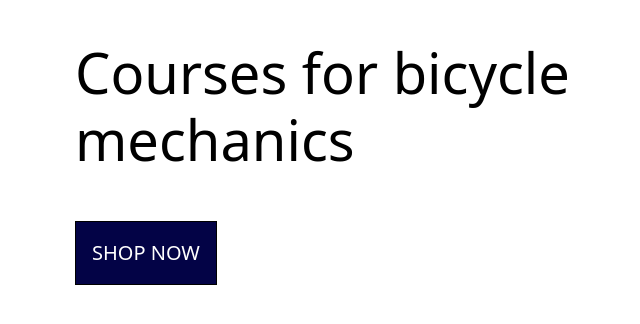
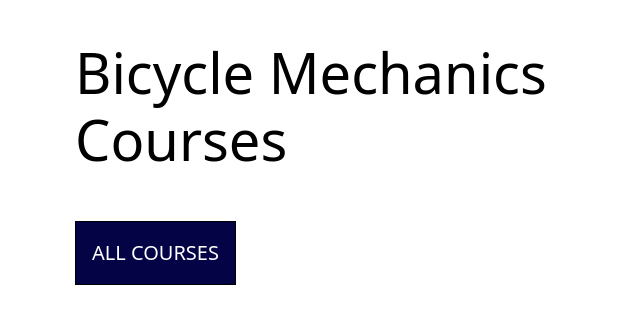
Before and after one commit to JulianaZani/codeinstituteproject5, a Django app: page / in a window 1280 px wide. Shown: the part 57-381 px from the top of the page, without its empty margins (7-647 px from the left). Run offline with Django 5.2, Linux system fonts and the light colour scheme.

Commit message:
Change 'Shop Now' button name to 'All Courses'

```diff
--- a/home/templates/home/index.html
+++ b/home/templates/home/index.html
@@ -5,12 +5,12 @@
   <div class="row min-vh-50 align-items-center">
     <div class="col-12 col-md-6">
       <h1 class="display-4 text-black">
-        Courses for bicycle mechanics
+        Bicycle Mechanics Courses
       </h1>
 
       <div class="my-5">
-        <a href="#" class="shop-now-button btn btn-lg rounded-0 text-uppercase py-3">
-          Shop Now
+        <a href="#" class="all-courses-button btn btn-lg rounded-0 text-uppercase py-3">
+          All Courses
         </a>
       </div>
     </div>
--- a/static/css/style.css
+++ b/static/css/style.css
@@ -11,14 +11,14 @@ body {
   height: 4.5rem;
 }
 
-.shop-now-button {
+.all-courses-button {
   background: rgb(3, 3, 70);
   color: #fff !important;
   border: 1px solid #000;
   transition: all .15s ease-in-out;
 }
-.shop-now-button:hover,
-.shop-now-button:focus {
+.all-courses-button:hover,
+.all-courses-button:focus {
   background: transparent;
   color: rgb(3, 3, 70) !important;
 }
```
